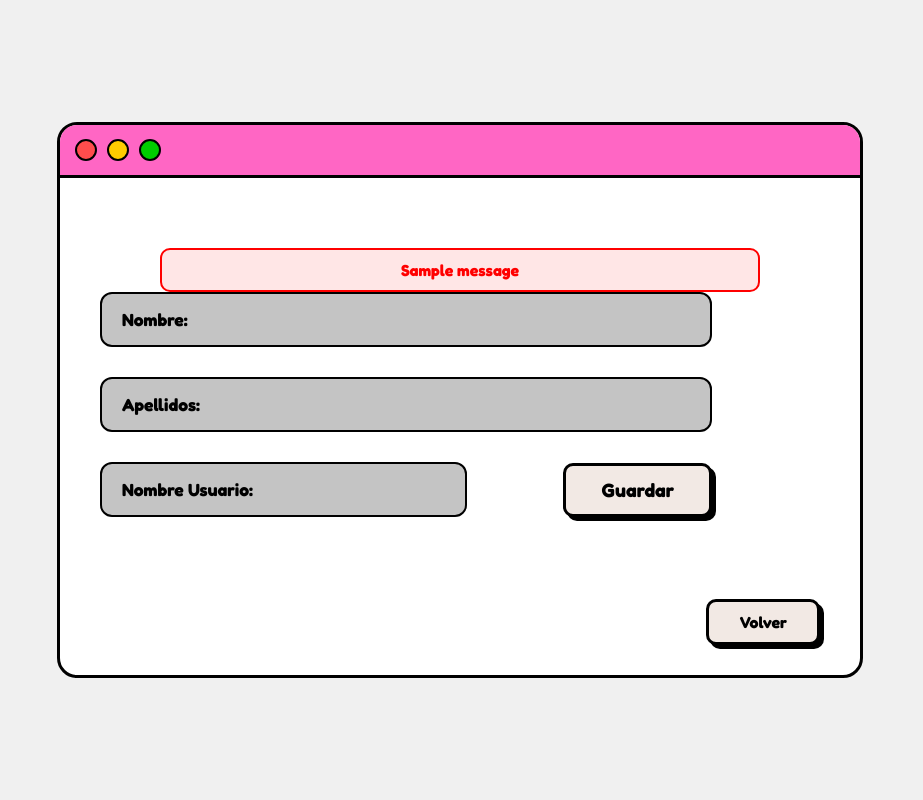
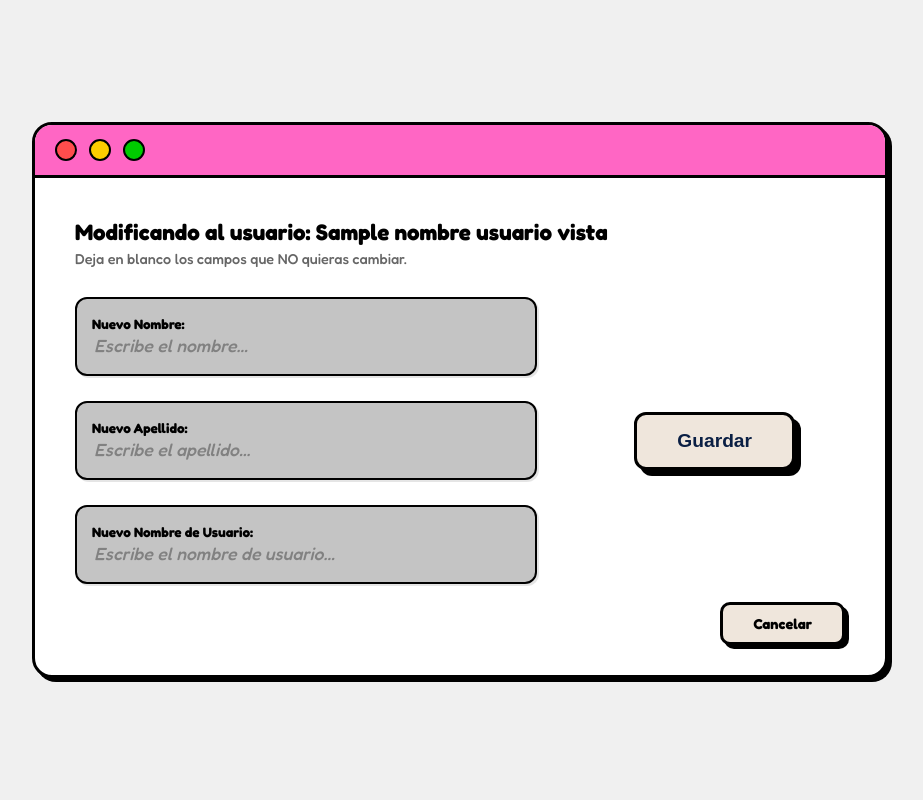
Before and after one commit to X-Liviu/pokedex-ADSI-GILLMT, a Flask app: template app/templates/modificar_datos_admin.html in a window 1280 px wide. Shown: the whole page, without its empty margins (180-1103 px from the left). Run offline with Flask 3, Linux system fonts and the light colour scheme; the template is opened without the code that fills it: most values are stand-ins (such as "Sample title", 1, 10 or a date in 2020); one stand-in notice (Sample message) is shown; parts of the project's set-up code (start-up, migrations or seed data) failed here and were passed over.

Commit message:
Pequeños arreglos

```diff
--- a/app/templates/modificar_datos.html
+++ b/app/templates/modificar_datos.html
@@ -31,10 +31,6 @@
             <div class="dot red"></div><div class="dot yellow"></div><div class="dot green"></div>
         </div>
         <div class="content">
-            {% with messages = get_flashed_messages() %}
-                {% if messages %}{% for message in messages %}<div class="flash-msg">{{ message }}</div>{% endfor %}{% endif %}
-            {% endwith %}
-
             <form class="modify-layout" action="{{ url_for('modificar_datos.modificar_datos') }}" method="POST">
                 <div class="column">
                     <div class="input-group">
--- a/app/templates/modificar_datos_admin.html
+++ b/app/templates/modificar_datos_admin.html
@@ -2,121 +2,234 @@
 <html lang="es">
 <head>
     <meta charset="UTF-8">
-    <title>Marcodex - Modificar Datos</title>
+    <title>Modificar Usuario - Admin Style</title>
     <style>
-        /* Importación de fuentes y variables (IGUAL QUE EL ORIGINAL) */
+        /* --- Importación de Fuentes y Variables --- */
         @import url('https://fonts.googleapis.com/css2?family=Fredoka:wght@500;700&display=swap');
-        :root { --pink: #ff66c4; --cream: #f2e9e4; --border: 3px solid #000; --shadow: 4px 4px 0px #000; --grey-input: #c4c4c4; }
-        body { font-family: 'Fredoka', sans-serif; display: flex; justify-content: center; align-items: center; height: 100vh; margin: 0; background-color: #f0f0f0; }
 
-        /* Estilos de la ventana (IGUAL QUE EL ORIGINAL) */
-        .window { width: 800px; height: 550px; background: white; border: var(--border); border-radius: 20px; overflow: hidden; display: flex; flex-direction: column; position: relative; }
-        .window-header { height: 50px; background: var(--pink); border-bottom: var(--border); display: flex; align-items: center; padding-left: 15px; gap: 10px; }
-        .dot { width: 18px; height: 18px; border-radius: 50%; border: 2px solid black; }
-        .red { background: #ff4d4d; } .yellow { background: #ffcc00; } .green { background: #00cc00; }
+        :root {
+            --pink: #ff66c4;
+            --cream: #f2e9e4;
+            --grey-input: #c4c4c4;
+            --btn-bg: #efe6dc;
+            --border: 3px solid #000;
+            --shadow: 4px 4px 0px #000;
+            --shadow-hover: 2px 2px 0px #000;
+        }
 
-        /* Contenido principal - MODIFICADO para alineación */
-        .content {
-            flex: 1;
-            padding: 40px;
+        body {
+            font-family: 'Fredoka', sans-serif;
+            display: flex;
+            justify-content: center;
+            align-items: center;
+            height: 100vh;
+            margin: 0;
+            background-color: #f0f0f0;
+        }
+
+        /* --- Ventana Principal (Estilo Imagen 2) --- */
+        .window {
+            width: 850px;
+            height: 550px;
+            background: white;
+            border: var(--border);
+            border-radius: 20px;
+            overflow: hidden;
             display: flex;
             flex-direction: column;
-            /* Se cambia justify-content para que empiece desde arriba, no centrado verticalmente */
-            justify-content: flex-start;
-            padding-top: 70px; /* Espacio superior añadido para coincidir con la imagen */
+            box-shadow: var(--shadow);
             position: relative;
         }
 
-        /* Nuevo contenedor para el formulario para manejar el layout de columna única */
-        .form-container {
+        /* Cabecera estilo Mac (Puntos) */
+        .window-header {
+            height: 50px;
+            background: var(--pink);
+            border-bottom: var(--border);
+            display: flex;
+            align-items: center;
+            padding-left: 20px;
+            gap: 12px;
+        }
+
+        .dot { width: 18px; height: 18px; border-radius: 50%; border: 2px solid black; }
+        .red { background: #ff4d4d; }
+        .yellow { background: #ffcc00; }
+        .green { background: #00cc00; }
+
+        /* --- Cuerpo del Contenido --- */
+        .window-body {
+            padding: 40px;
+            flex: 1;
             display: flex;
             flex-direction: column;
-            gap: 30px;
-            width: 85%; /* Ancho ajustado */
+            position: relative; /* Para posicionar el botón volver */
         }
 
-        /* Estilos de Input - MODIFICADO */
-        input {
-            width: 100%;
-            padding: 15px 20px; /* Padding aumentado para que parezcan más grandes como en la foto */
-            border: 2px solid black;
-            background: var(--grey-input);
-            border-radius: 12px;
-            outline: none;
-            box-sizing: border-box;
-            font-family: 'Fredoka', sans-serif;
-            font-weight: 700;
-            font-size: 1.1rem; /* Fuente ligeramente más grande */
-            color: black;
+        /* Texto informativo (De la Imagen 1) */
+        .info-section {
+            margin-bottom: 30px;
+        }
+        .info-section h2 {
+            margin: 0 0 5px 0;
+            font-size: 1.4rem;
+        }
+        .info-section p {
+            margin: 0;
+            font-size: 0.9rem;
+            color: #666;
         }
 
-        /* IMPORTANTE: Hacemos que el placeholder sea negro sólido para simular las etiquetas dentro de la caja */
-        input::placeholder {
-            color: black;
-            opacity: 1;
+        /* Contenedor Flex para el Formulario (Izq) y Botón (Der) */
+        .main-layout {
+            display: flex;
+            justify-content: space-between;
+            align-items: center; /* Centrar verticalmente el botón con los inputs */
+            width: 100%;
         }
 
-        /* Contenedor para la última fila (input + botón guardar) */
-        .last-row {
+        /* Columna de Inputs */
+        .inputs-column {
             display: flex;
-            align-items: center;
-            justify-content: space-between;
-            gap: 30px;
+            flex-direction: column;
+            gap: 25px;
+            width: 60%; /* Los inputs ocupan el 60% del ancho */
         }
 
-        /* El último input no debe ocupar todo el ancho para dejar espacio al botón */
-        .last-row input {
-            flex-grow: 1; /* Ocupa el espacio restante */
-            max-width: 60%; /* O un ancho fijo aproximado para coincidir con la imagen */
+        /* Estilo Híbrido: Label + Input dentro de una caja gris (Estilo Imagen 2) */
+        .input-box {
+            background: var(--grey-input);
+            border: 2px solid black;
+            border-radius: 12px;
+            padding: 10px 15px;
+            display: flex;
+            flex-direction: column; /* Label arriba, input abajo dentro de la caja */
+            justify-content: center;
+            height: 55px; /* Altura fija para uniformidad */
+            box-shadow: 2px 2px 0px rgba(0,0,0,0.1);
         }
 
-        /* Estilos de Botones (BASE ORIGINAL CON PEQUEÑOS AJUSTES) */
-        .btn { background: var(--cream); border: var(--border); border-radius: 10px; box-shadow: var(--shadow); cursor: pointer; font-weight: 700; font-family: inherit; text-decoration: none; color: black; text-align: center; display: inline-block; }
-        .btn:active { transform: translate(2px, 2px); box-shadow: 2px 2px 0px #000; }
-
-        .btn-save {
-            padding: 12px 35px;
-            font-size: 1.2rem;
-            /* Se eliminó align-self y margin-top del original */
+        .input-box label {
+            font-size: 0.85rem;
+            font-weight: 700;
+            color: #000;
+            margin-bottom: 2px;
         }
 
+        .input-box input {
+            background: transparent;
+            border: none;
+            outline: none;
+            font-family: 'Fredoka', sans-serif;
+            font-size: 1.1rem;
+            font-weight: 500;
+            width: 100%;
+            color: #333;
+        }
+
+        .input-box input::placeholder {
+            color: #555;
+            opacity: 0.6;
+            font-style: italic;
+        }
+
+        /* Botón Guardar (Estilo Retro flotando a la derecha) */
+        .btn-save {
+            background-color: var(--btn-bg);
+            border: 3px solid #000;
+            border-radius: 12px;
+            padding: 15px 40px;
+            font-size: 1.2rem;
+            font-weight: 800;
+            color: #0a1f44;
+            cursor: pointer;
+            box-shadow: 6px 6px 0px #000;
+            transition: all 0.1s ease;
+            margin-right: 50px; /* Separación del borde derecho */
+        }
+
+        .btn-save:hover {
+            transform: translate(-2px, -2px);
+            box-shadow: 8px 8px 0px #000;
+        }
+
+        .btn-save:active {
+            transform: translate(4px, 4px);
+            box-shadow: 2px 2px 0px #000;
+        }
+
+        /* Botón Volver/Cancelar (Esquina inferior derecha) */
         .btn-back {
             position: absolute;
             bottom: 30px;
             right: 40px;
+            background-color: var(--btn-bg);
+            border: 3px solid #000;
+            border-radius: 10px;
             padding: 10px 30px;
-            font-size: 1rem;
+            font-weight: 700;
+            text-decoration: none;
+            color: black;
+            box-shadow: 4px 4px 0px #000;
+            transition: all 0.1s;
+            font-size: 0.9rem;
         }
 
-        /* (Estilos de mensajes flash originales - se mantienen por si acaso) */
-        .flash-msg { text-align: center; color: red; font-weight: bold; margin-bottom: 20px; background: #ffe6e6; padding: 10px; border-radius: 10px; border: 2px solid red; width: 80%; margin: 0 auto; }
+        .btn-back:active {
+            transform: translate(2px, 2px);
+            box-shadow: 2px 2px 0px #000;
+        }
+
     </style>
 </head>
 <body>
+
     <div class="window">
         <div class="window-header">
-            <div class="dot red"></div><div class="dot yellow"></div><div class="dot green"></div>
+            <div class="dot red"></div>
+            <div class="dot yellow"></div>
+            <div class="dot green"></div>
         </div>
-        <div class="content">
-            {% with messages = get_flashed_messages() %}
-                {% if messages %}{% for message in messages %}<div class="flash-msg">{{ message }}</div>{% endfor %}{% endif %}
-            {% endwith %}
 
-            <form class="form-container" action="{{ url_for('modificar_datos.modificar_datos') }}" method="POST">
+        <div class="window-body">
 
-                <input type="text" name="nombre" placeholder="Nombre:">
+            <div class="info-section">
+                <h2>Modificando al usuario: <strong>{{ nombre_usuario_vista }}</strong></h2>
+                <p>Deja en blanco los campos que NO quieras cambiar.</p>
+            </div>
 
-                <input type="text" name="apellido" placeholder="Apellidos:">
+            <form action="/procesar_modificacion_admin" method="POST" style="width: 100%; height: 100%;">
+                <input type="hidden" name="usuario_original_hidden" value="{{ nombre_usuario_vista }}">
 
-                <div class="last-row">
-                    <input type="text" name="usuario" placeholder="Nombre Usuario:">
-                    <button type="submit" class="btn btn-save">Guardar</button>
+                <div class="main-layout">
+
+                    <div class="inputs-column">
+
+                        <div class="input-box">
+                            <label>Nuevo Nombre:</label>
+                            <input type="text" name="nombre" placeholder="Escribe el nombre...">
+                        </div>
+
+                        <div class="input-box">
+                            <label>Nuevo Apellido:</label>
+                            <input type="text" name="apellido" placeholder="Escribe el apellido...">
+                        </div>
+
+                        <div class="input-box">
+                            <label>Nuevo Nombre de Usuario:</label>
+                            <input type="text" name="nombre_usuario" placeholder="Escribe el nombre de usuario...">
+                        </div>
+                    </div>
+
+                    <button type="submit" class="btn-save">Guardar</button>
+
                 </div>
 
+                <a href="/ver_lista_usuarios" class="btn-back">Cancelar</a>
             </form>
 
-            <a href="{{ url_for('index') }}" class="btn btn-back">Volver</a>
         </div>
     </div>
+
 </body>
 </html>
```
Also changed, not shown: app/controller/model/gestorUsuario_controller.py (+30 -32 lines), app/controller/model/marcoDex_controller.py (+0 -12 lines), app/controller/ui/verListaUsuarios_controller.py (+27 -36 lines), app/templates/ver_lista_usuarios.html (+23 -64 lines).
